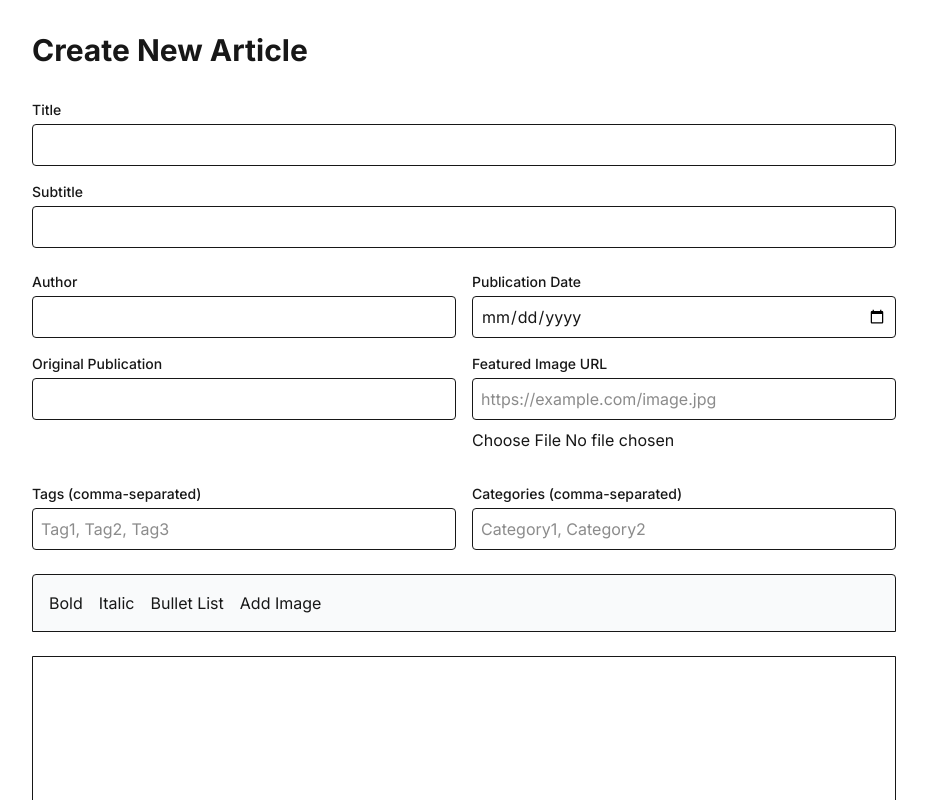
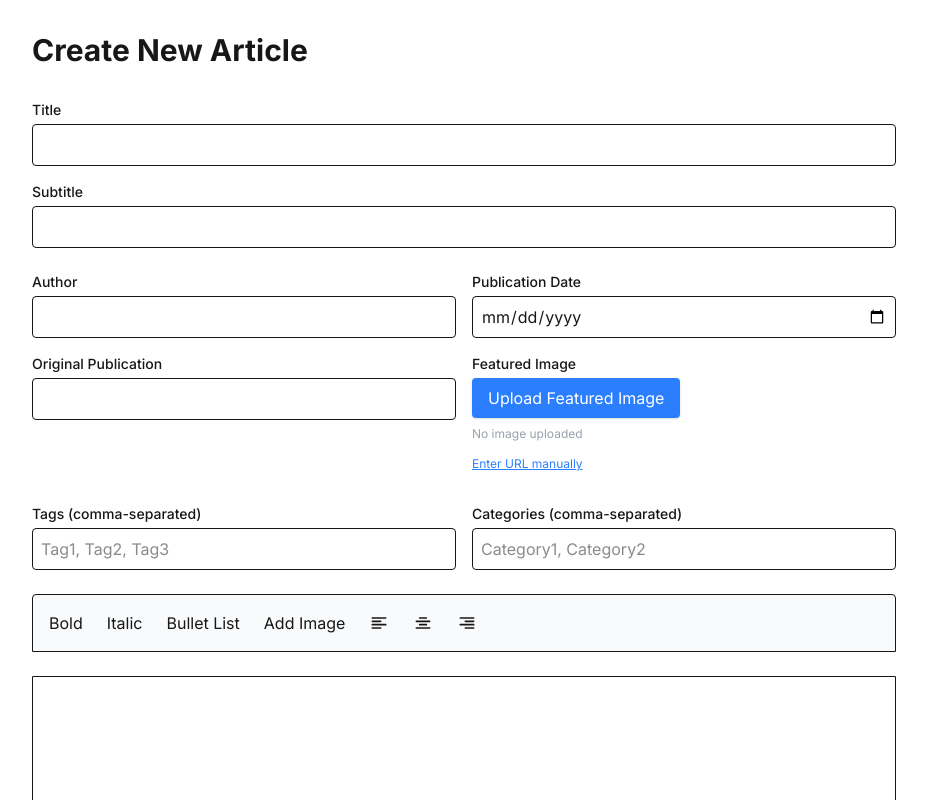
Before and after one commit to evomoore/opus, a Next.js app: page /admin/edit in a window 1280 px wide. Shown: the top 800 px of the page, without its empty margins (176-1103 px from the left). Built offline with nearby package versions, Linux system fonts and the light colour scheme; no server answers.

Commit message:
Inline images, editor fixes

```diff
--- a/package.json
+++ b/package.json
@@ -12,6 +12,7 @@
     "@tiptap/extension-image": "^2.2.4",
     "@tiptap/extension-link": "^2.2.4",
     "@tiptap/extension-placeholder": "^2.2.4",
+    "@tiptap/extension-text-align": "^2.12.0",
     "@tiptap/pm": "^2.2.4",
     "@tiptap/react": "^2.2.4",
     "@tiptap/starter-kit": "^2.2.4",
--- a/src/app/admin/edit/page.js
+++ b/src/app/admin/edit/page.js
@@ -5,7 +5,8 @@ import StarterKit from '@tiptap/starter-kit';
 import Link from '@tiptap/extension-link';
 import Image from '@tiptap/extension-image';
 import Placeholder from '@tiptap/extension-placeholder';
-import { useState, useEffect, Suspense } from 'react';
+import TextAlign from '@tiptap/extension-text-align';
+import { useState, useEffect, Suspense, useRef } from 'react';
 import { useSearchParams } from 'next/navigation';
 
 // Ensure the API URL is properly constructed
@@ -28,6 +29,7 @@ function EditArticleContent() {
   const [error, setError] = useState(null);
   const [uploading, setUploading] = useState(false);
   const [uploadError, setUploadError] = useState(null);
+  const [showUrlInput, setShowUrlInput] = useState(false);
 
   const editor = useEditor({
     extensions: [
@@ -39,9 +41,15 @@ function EditArticleContent() {
       Placeholder.configure({
         placeholder: 'Write your article content here...',
       }),
+      TextAlign.configure({
+        types: ['heading', 'paragraph', 'image'],
+      }),
     ],
     content: '',
   });
+
+  // Ref for file input
+  const fileInputRef = useRef();
 
   useEffect(() => {
     const fetchArticle = async () => {
@@ -163,6 +171,7 @@ function EditArticleContent() {
     }
   };
 
+  // Cloudinary featured image upload handler
   const handleCloudinaryUpload = async (e) => {
     const file = e.target.files[0];
     if (!file) return;
@@ -172,24 +181,21 @@ function EditArticleContent() {
       const timestamp = Math.floor(Date.now() / 1000);
       const paramsToSign = {
         timestamp,
-        folder: 'featured-images', // Optional: change or remove as needed
+        folder: 'featured-images',
       };
-      // Get signature from API
       const res = await fetch('/api/cloudinary-sign', {
         method: 'POST',
         headers: { 'Content-Type': 'application/json' },
         body: JSON.stringify({ paramsToSign }),
       });
       const { signature } = await res.json();
-      // Prepare form data
       const formData = new FormData();
       formData.append('file', file);
       formData.append('api_key', process.env.NEXT_PUBLIC_CLOUDINARY_API_KEY);
       formData.append('timestamp', timestamp);
       formData.append('signature', signature);
       formData.append('folder', 'featured-images');
-      formData.append('upload_preset', ''); // Optional: if you use unsigned uploads
-      // Upload to Cloudinary
+      formData.append('upload_preset', '');
       const cloudName = process.env.NEXT_PUBLIC_CLOUDINARY_CLOUD_NAME;
       const uploadUrl = `https://api.cloudinary.com/v1_1/${cloudName}/image/upload`;
       const uploadRes = await fetch(uploadUrl, {
@@ -199,6 +205,48 @@ function EditArticleContent() {
       const uploadData = await uploadRes.json();
       if (uploadData.secure_url) {
         setFeaturedImage(uploadData.secure_url);
+      } else {
+        throw new Error('Upload failed');
+      }
+    } catch (err) {
+      setUploadError(err.message || 'Image upload failed. Please try again.');
+    } finally {
+      setUploading(false);
+    }
+  };
+
+  // Cloudinary inline image upload handler
+  const handleInlineImageUpload = async (file) => {
+    setUploading(true);
+    setUploadError(null);
+    try {
+      const timestamp = Math.floor(Date.now() / 1000);
+      const paramsToSign = {
+        timestamp,
+        folder: 'inline-images',
+      };
+      const res = await fetch('/api/cloudinary-sign', {
+        method: 'POST',
+        headers: { 'Content-Type': 'application/json' },
+        body: JSON.stringify({ paramsToSign }),
+      });
+      const { signature } = await res.json();
+      const formData = new FormData();
+      formData.append('file', file);
+      formData.append('api_key', process.env.NEXT_PUBLIC_CLOUDINARY_API_KEY);
+      formData.append('timestamp', timestamp);
+      formData.append('signature', signature);
+      formData.append('folder', 'inline-images');
+      formData.append('upload_preset', '');
+      const cloudName = process.env.NEXT_PUBLIC_CLOUDINARY_CLOUD_NAME;
+      const uploadUrl = `https://api.cloudinary.com/v1_1/${cloudName}/image/upload`;
+      const uploadRes = await fetch(uploadUrl, {
+        method: 'POST',
+        body: formData,
+      });
+      const uploadData = await uploadRes.json();
+      if (uploadData.secure_url) {
+        editor.chain().focus().setImage({ src: uploadData.secure_url }).run();
       } else {
         throw new Error('Upload failed');
       }
@@ -302,30 +350,67 @@ function EditArticleContent() {
           </div>
 
           <div>
-            <label className="block text-sm font-medium mb-1">Featured Image URL</label>
+            <label className="block text-sm font-medium mb-1">Featured Image</label>
+            {/* Upload Button or Preview */}
+            {uploading ? (
+              <div className="flex items-center space-x-2 mb-2">
+                <span className="animate-spin rounded-full h-5 w-5 border-b-2 border-blue-500"></span>
+                <span className="text-blue-500 text-sm">Uploading image...</span>
+              </div>
+            ) : featuredImage ? (
+              <div className="mb-2 relative group w-full max-w-xs">
+                <img
+                  src={featuredImage}
+                  alt="Featured Preview"
+                  className="w-full rounded shadow"
+                />
+                <button
+                  type="button"
+                  onClick={() => setFeaturedImage(null)}
+                  className="absolute top-2 right-2 bg-white bg-opacity-80 hover:bg-red-500 hover:text-white text-red-600 rounded-full p-1 shadow transition-colors"
+                  title="Remove image"
+                  aria-label="Remove featured image"
+                >
+                  <svg xmlns="http://www.w3.org/2000/svg" className="h-5 w-5" fill="none" viewBox="0 0 24 24" stroke="currentColor"><path strokeLinecap="round" strokeLinejoin="round" strokeWidth={2} d="M6 18L18 6M6 6l12 12" /></svg>
+                </button>
+              </div>
+            ) : (
+              <div className="mb-2 flex flex-col items-start gap-2">
+                <button
+                  type="button"
+                  onClick={() => document.getElementById('featured-image-upload').click()}
+                  className="bg-blue-500 text-white px-4 py-2 rounded hover:bg-blue-600 transition-colors shadow"
+                >
+                  Upload Featured Image
+                </button>
+                <span className="text-gray-400 text-xs">No image uploaded</span>
+              </div>
+            )}
             <input
-              type="url"
-              value={featuredImage || ''}
-              onChange={(e) => setFeaturedImage(e.target.value)}
-              className="w-full p-2 border rounded mb-2"
-              placeholder="https://example.com/image.jpg"
-            />
-            <input
+              id="featured-image-upload"
               type="file"
               accept="image/*"
               onChange={handleCloudinaryUpload}
-              className="block mb-2"
+              className="hidden"
               aria-label="Upload featured image"
             />
-            {uploading && <div className="text-blue-500 text-sm mb-2">Uploading image...</div>}
-            {uploadError && <div className="text-red-500 text-sm mb-2">{uploadError}</div>}
-            {featuredImage && (
-              <img
-                src={featuredImage}
-                alt="Featured Preview"
-                className="w-full max-w-xs rounded shadow mb-2"
+            <button
+              type="button"
+              onClick={() => setShowUrlInput((v) => !v)}
+              className="text-blue-500 text-xs underline mt-1 mb-2 hover:text-blue-700"
+            >
+              {showUrlInput ? 'Hide URL input' : 'Enter URL manually'}
+            </button>
+            {showUrlInput && (
+              <input
+                type="url"
+                value={featuredImage || ''}
+                onChange={(e) => setFeaturedImage(e.target.value)}
+                className="w-full p-2 border rounded mb-2"
+                placeholder="https://example.com/image.jpg"
               />
             )}
+            {uploadError && <div className="text-red-500 text-sm mb-2">{uploadError}</div>}
           </div>
         </div>
 
@@ -355,39 +440,92 @@ function EditArticleContent() {
         </div>
 
         {/* Editor Toolbar */}
-        <div className="border rounded-t p-2 bg-gray-50">
+        <div className="border rounded-t p-2 bg-gray-50 flex flex-wrap gap-2">
           <button
             type="button"
             onClick={() => editor.chain().focus().toggleBold().run()}
-            className={`p-2 rounded ${editor?.isActive('bold') ? 'bg-gray-200' : ''}`}
+            className={`p-2 rounded transition-colors focus:ring-2 focus:ring-blue-300 hover:bg-blue-100 ${editor?.isActive('bold') ? 'bg-gray-200' : ''}`}
+            title="Bold"
+            aria-label="Bold"
           >
             Bold
           </button>
           <button
             type="button"
             onClick={() => editor.chain().focus().toggleItalic().run()}
-            className={`p-2 rounded ${editor?.isActive('italic') ? 'bg-gray-200' : ''}`}
+            className={`p-2 rounded transition-colors focus:ring-2 focus:ring-blue-300 hover:bg-blue-100 ${editor?.isActive('italic') ? 'bg-gray-200' : ''}`}
+            title="Italic"
+            aria-label="Italic"
           >
             Italic
           </button>
           <button
             type="button"
             onClick={() => editor.chain().focus().toggleBulletList().run()}
-            className={`p-2 rounded ${editor?.isActive('bulletList') ? 'bg-gray-200' : ''}`}
+            className={`p-2 rounded transition-colors focus:ring-2 focus:ring-blue-300 hover:bg-blue-100 ${editor?.isActive('bulletList') ? 'bg-gray-200' : ''}`}
+            title="Bullet List"
+            aria-label="Bullet List"
           >
             Bullet List
           </button>
           <button
             type="button"
             onClick={() => {
-              const url = window.prompt('Enter image URL:');
-              if (url) {
-                editor.chain().focus().setImage({ src: url }).run();
+              if (fileInputRef.current) fileInputRef.current.value = '';
+              fileInputRef.current?.click();
+            }}
+            className="p-2 rounded transition-colors focus:ring-2 focus:ring-blue-300 hover:bg-blue-100"
+            title="Add Image"
+            aria-label="Add Image"
+          >
+            Add Image
+          </button>
+          <input
+            type="file"
+            accept="image/*"
+            ref={fileInputRef}
+            style={{ display: 'none' }}
+            onChange={async (e) => {
+              const file = e.target.files[0];
+              if (file) {
+                await handleInlineImageUpload(file);
+              } else {
+                // fallback: prompt for URL
+                const url = window.prompt('Enter image URL:');
+                if (url) {
+                  editor.chain().focus().setImage({ src: url }).run();
+                }
               }
             }}
-            className="p-2 rounded"
+            aria-label="Upload inline image"
+          />
+          {/* Alignment Buttons */}
+          <button
+            type="button"
+            onClick={() => editor.chain().focus().setTextAlign('left').run()}
+            className={`p-2 rounded transition-colors focus:ring-2 focus:ring-blue-300 hover:bg-blue-100 ${editor?.isActive({ textAlign: 'left' }) ? 'bg-gray-200' : ''}`}
+            title="Align Left"
+            aria-label="Align Left"
           >
-            Add Image
+            <svg xmlns="http://www.w3.org/2000/svg" className="h-5 w-5" fill="none" viewBox="0 0 24 24" stroke="currentColor"><path strokeLinecap="round" strokeLinejoin="round" strokeWidth={2} d="M4 6h16M4 10h10M4 14h16M4 18h10" /></svg>
+          </button>
+          <button
+            type="button"
+            onClick={() => editor.chain().focus().setTextAlign('center').run()}
+            className={`p-2 rounded transition-colors focus:ring-2 focus:ring-blue-300 hover:bg-blue-100 ${editor?.isActive({ textAlign: 'center' }) ? 'bg-gray-200' : ''}`}
+            title="Align Center"
+            aria-label="Align Center"
+          >
+            <svg xmlns="http://www.w3.org/2000/svg" className="h-5 w-5" fill="none" viewBox="0 0 24 24" stroke="currentColor"><path strokeLinecap="round" strokeLinejoin="round" strokeWidth={2} d="M8 6h8M4 10h16M8 14h8M4 18h16" /></svg>
+          </button>
+          <button
+            type="button"
+            onClick={() => editor.chain().focus().setTextAlign('right').run()}
+            className={`p-2 rounded transition-colors focus:ring-2 focus:ring-blue-300 hover:bg-blue-100 ${editor?.isActive({ textAlign: 'right' }) ? 'bg-gray-200' : ''}`}
+            title="Align Right"
+            aria-label="Align Right"
+          >
+            <svg xmlns="http://www.w3.org/2000/svg" className="h-5 w-5" fill="none" viewBox="0 0 24 24" stroke="currentColor"><path strokeLinecap="round" strokeLinejoin="round" strokeWidth={2} d="M4 6h16M10 10h10M4 14h16M10 18h10" /></svg>
           </button>
         </div>
 
--- a/src/app/api/blob-upload/route.js
+++ /dev/null
@@ -1,3 +0,0 @@
-import { handleUpload } from '@vercel/blob/server';
-
-export const POST = handleUpload();
```
Also changed, not shown: src/app/globals.css (+7 -0 lines), 1 other file (tests, documents, lock files or other folders).
